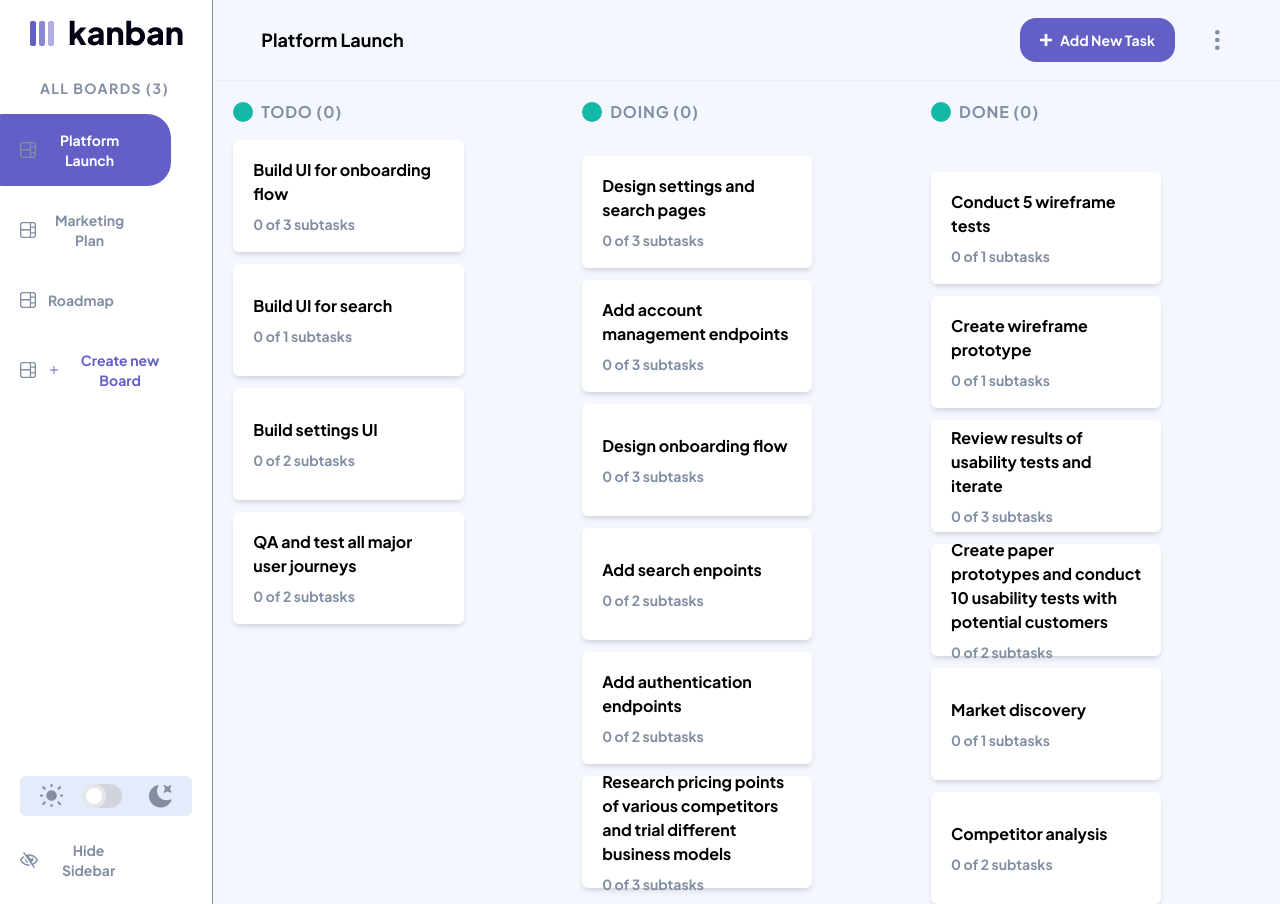
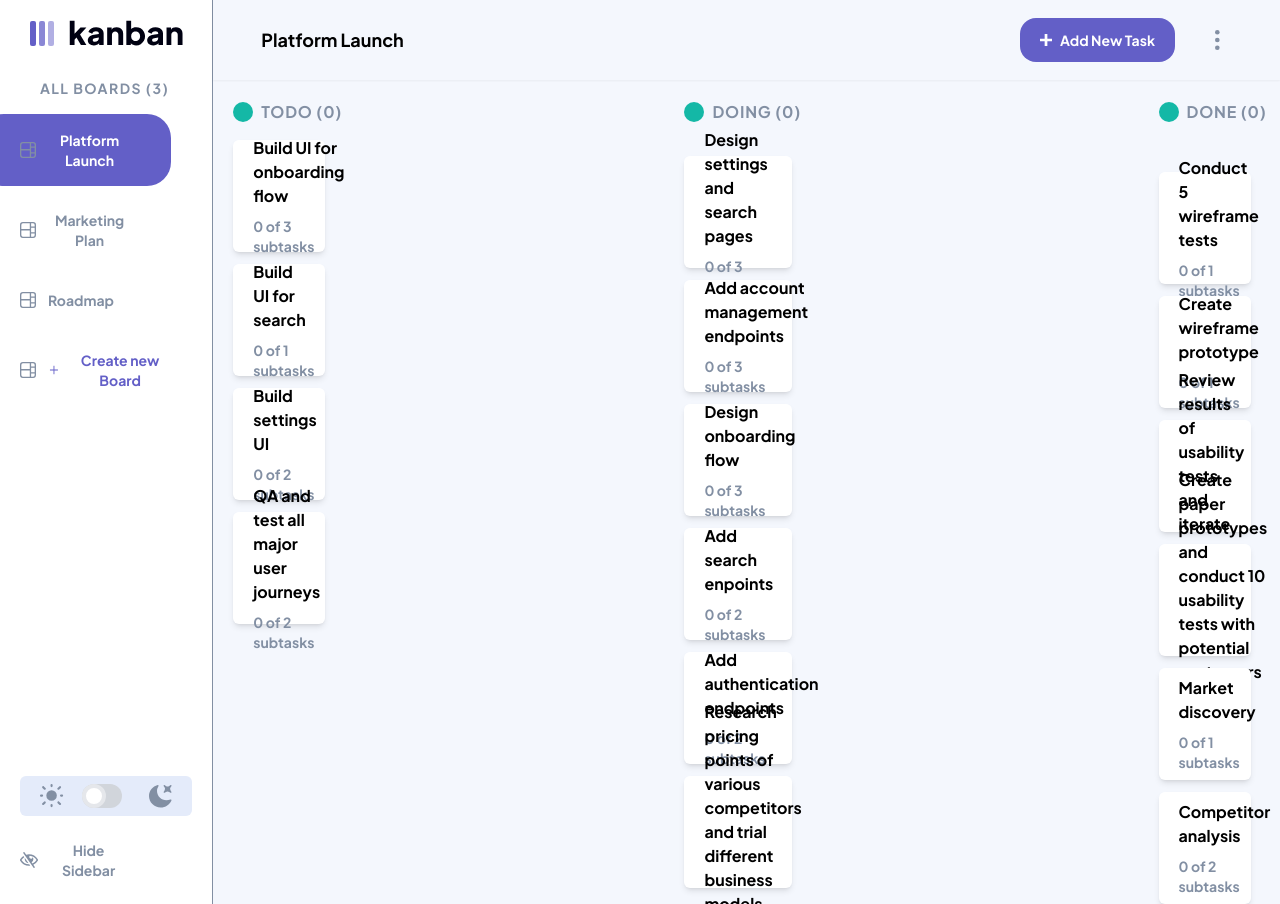
Before and after one commit to danielgen01/kanbanboard-frontend, a React (Vite) app: page / in a window 1280 px wide. Built offline with nearby package versions, Linux system fonts and the light colour scheme.

Commit message:
change layout for columns

```diff
--- a/src/components/MainLayout/Board.tsx
+++ b/src/components/MainLayout/Board.tsx
@@ -24,8 +24,6 @@ const Board = () => {
     (board: any) => board.name === currentBoardName
   )
 
-
-
   return (
     <>
       <main
@@ -39,18 +37,17 @@ const Board = () => {
 
         <section
           className="columns
-           flex flex-row gap-5  overflow-x-scroll
-           md:grid md:grid-cols-3  px-5 mt-5 md:overflow-x-hidden "
+           flex flex-row gap-20 md:gap-40 lg:gap-60 xl:gap-80  overflow-x-scroll
+             px-5 mt-5 xl:overflow-x-hidden "
         >
           {board &&
             board.columns.map((column: any) => (
               <BoardColumn
-              key={column.name}
-              statusName={column.name}
-              columnName={`${column.name}`}
-              batchColor="bg-teal-500"
-
-            />
+                key={column.name}
+                statusName={column.name}
+                columnName={`${column.name}`}
+                batchColor="bg-teal-500"
+              />
             ))}
         </section>
 
```
